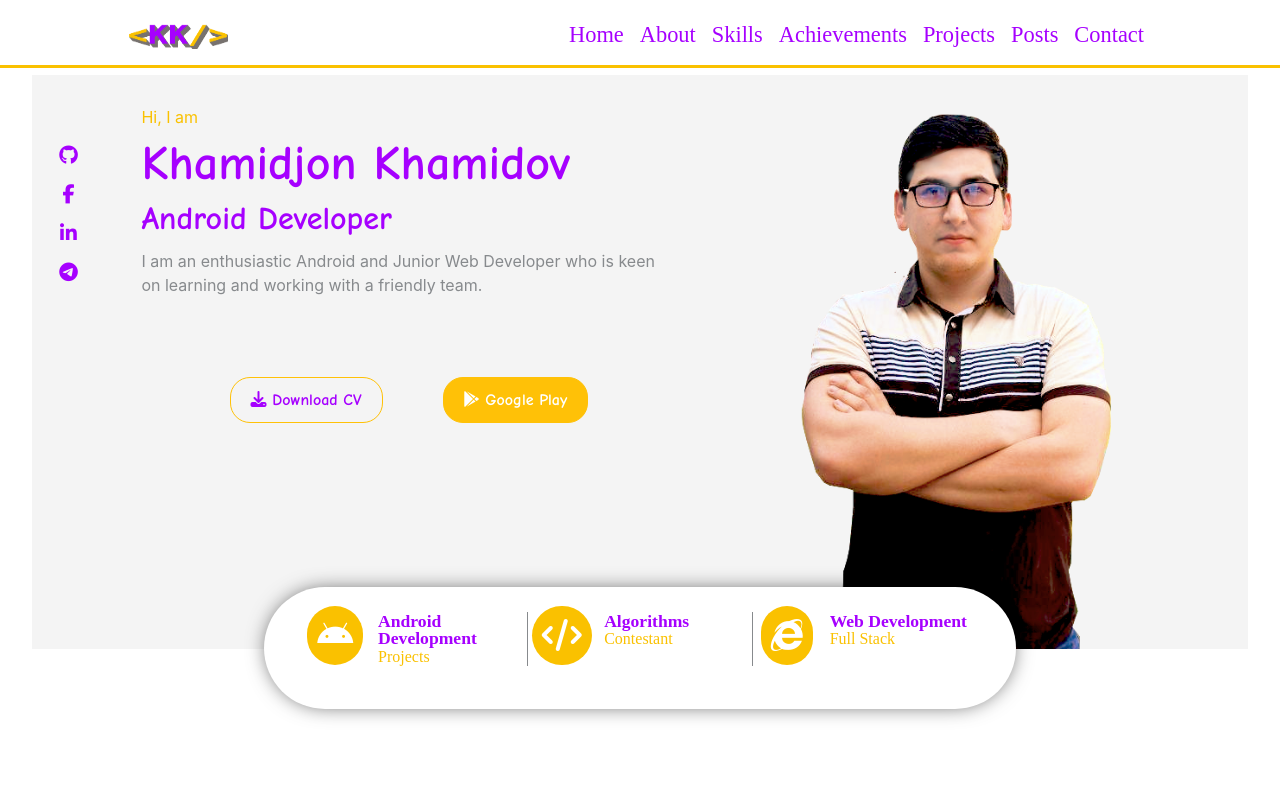
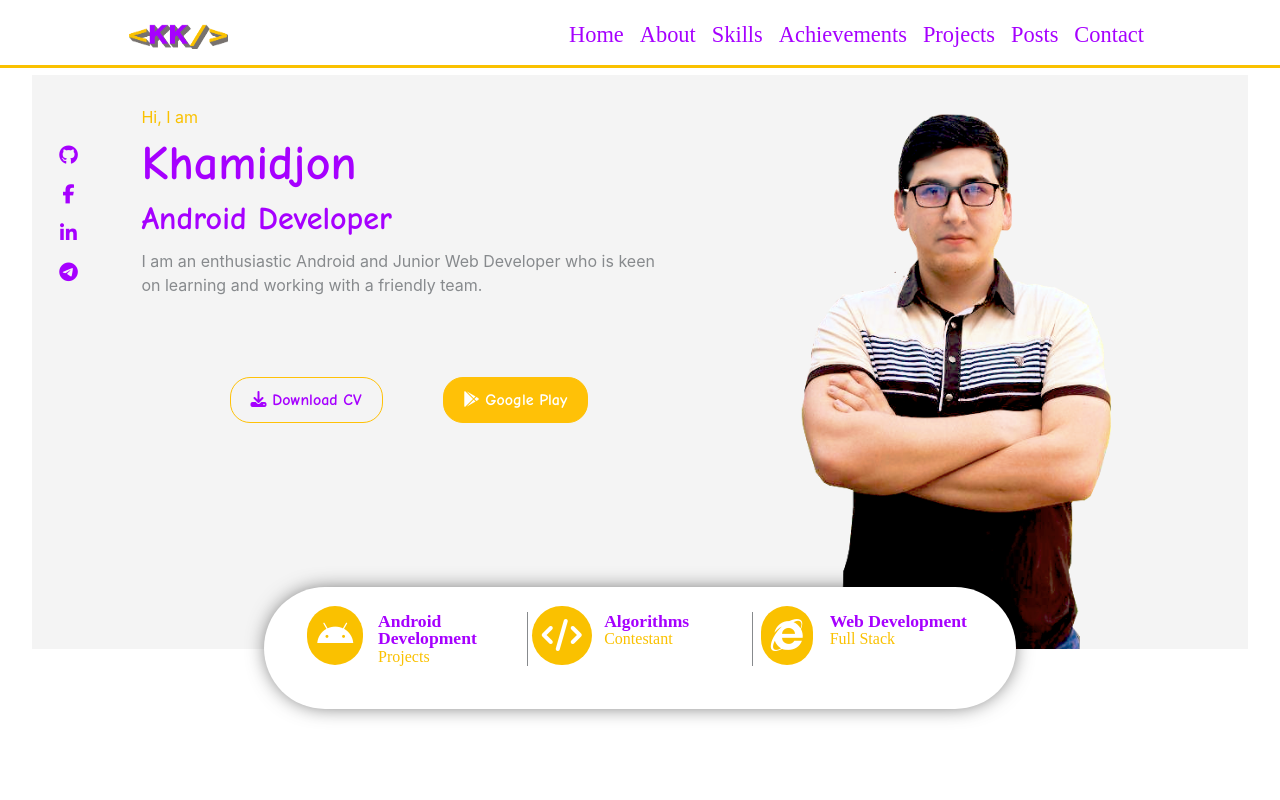
Before and after one commit to khamidjon-khamidov/my_resume, a React (Create React App) app: page / in a window 1280 px wide. Shown: the top 800 px of the page. Built offline with nearby package versions, Linux system fonts and the light colour scheme; no server answers; a web font is replaced by a local one.

Commit message:
name changed

```diff
--- a/src/components/home/Name.jsx
+++ b/src/components/home/Name.jsx
@@ -5,7 +5,7 @@ function Name() {
     return (
         <div className="home-name">
             <p className="home-name-greet">Hi, I am</p>
-            <h3 className="home-name-fullname">Khamidjon Khamidov</h3>
+            <h3 className="home-name-fullname">Khamidjon</h3>
         </div>
     )
 }
```
